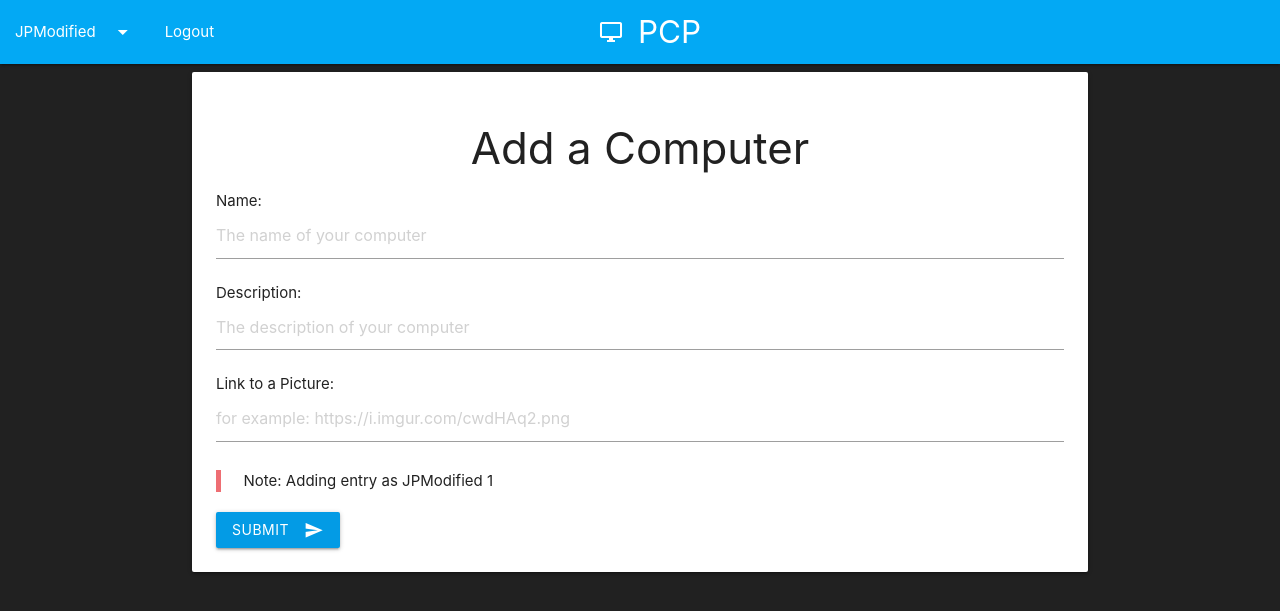
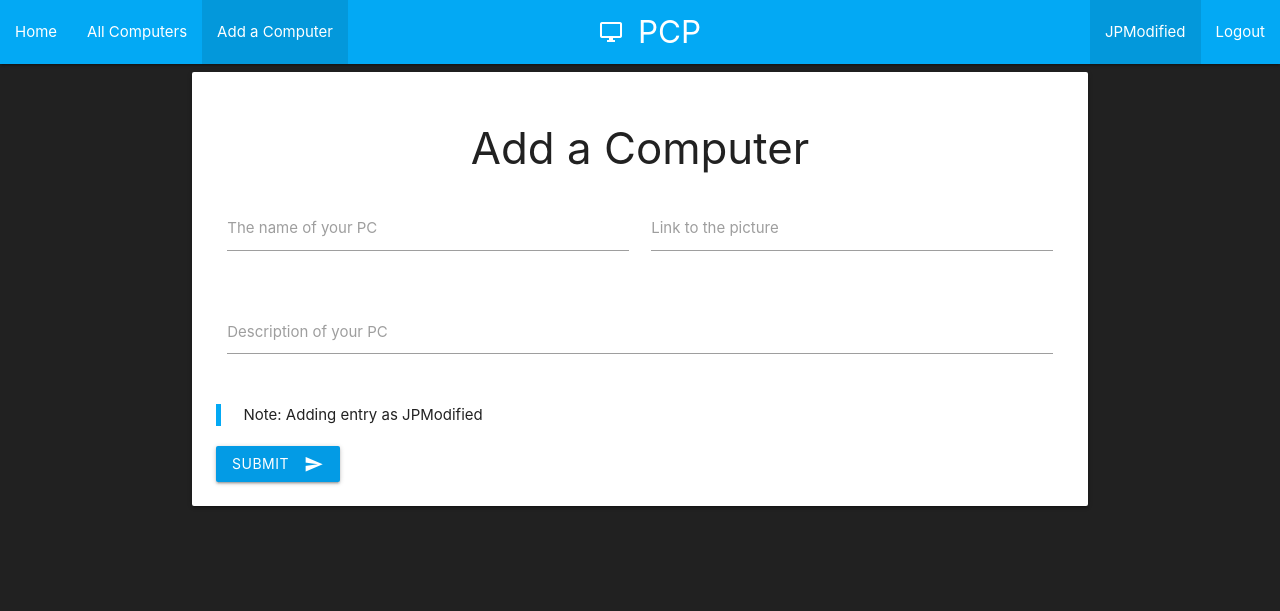
Before and after one commit to McKensy/PCPresent, a PHP site: page /addpc.php in a window 1280 px wide. Shown: the top 611 px of the page. Run offline with PHP 8.4, Linux system fonts and the light colour scheme; a user stored in the database is signed in; some libraries are stand-ins or nearby versions.

Commit message:
Day 2.5
Refined everything and made some bugfixes.

```diff
--- a/addpc.php
+++ b/addpc.php
@@ -3,12 +3,13 @@
     include './pdo.php';
     @$username = $_SESSION['username'];
     $userid = (int)$_SESSION["userid"];
+    $_SESSION['activenav'] = "addpc";
     if(!isset($_SESSION["userid"])) {
         $_SESSION['errormessage'] = "You need to Login or Register before adding a PC!";
         header("location: ./login.php");
     }
     if(isset($_POST["Submit"])) {
-        $insertpcsql = "INSERT INTO `computer` (`cid`, `name`, `description`, `picture`, `entrycreatorfk`) VALUES (?, ?, ?, ?, ?);";
+        $insertpcsql = "INSERT INTO `computer` (`cid`, `name`, `description`, `picture`, `entrycreatorfk`, `created`) VALUES (?, ?, ?, ?, ?, NOW());";
         $statement = $pdo->prepare($insertpcsql);
         $statement->execute(array(NULL, $_POST["pcname"], $_POST["pcdescription"], $_POST["pcpicture"], $userid));
         header("location: ./allpc.php");
@@ -24,16 +25,29 @@
     <body class="grey darken-4">
         <?php include './navbar.php'; ?>
         <div class="container">
-          <div class="card-panel">
+            <div class="card-panel">
             <h3 class="center">Add a Computer</h3>
-              <form action="./addpc.php" method="post">
-                  <p>Name:    <input type="text" name="pcname" class="validate" placeholder="The name of your computer" maxlength="64" required/> </p>
-                  <p>Description:    <input type="text" name="pcdescription" class="validate" placeholder="The description of your computer" maxlength="512" required/> </p>
-                  <p>Link to a Picture:    <input type="text" name="pcpicture" class="validate" placeholder="for example: https://i.imgur.com/cwdHAq2.png" maxlength="192" required/> </p>
-                  <blockquote> Note: Adding entry as <?php echo "$username $userid"?> </blockquote>
-                  <button class="btn waves-effect waves-light light-blue darken-1" type="Submit" name="Submit">Submit<i class="material-icons right">send</i></button>
-              </form>
-          </div>
+                <form action="./addpc.php" method="post">
+                <div class="row">
+                    <div class="input-field col s6">
+                        <input type="text" name="pcname" class="validate" id="pcname" maxlength="32" required/>
+                        <label for="pcname">The name of your PC</label>
+                    </div>
+                    <div class="input-field col s6">
+                        <input type="text" name="pcpicture" class="validate" id="pcpicture" maxlength="192" required/>
+                        <label for="pcpicture">Link to the picture</label>
+                    </div>
+                </div>
+                <div class="row">
+                    <div class="input-field col s12">
+                        <textarea name="pcdescription" id="pcdescription" class="validate materialize-textarea" maxlength="2048" required/></textarea>
+                        <label for="pcdescription">Description of your PC</label>
+                    </div>
+                </div>
+                <blockquote> Note: Adding entry as <?php echo "$username"?></blockquote>
+                <button class="btn waves-effect waves-light light-blue darken-1" type="Submit" name="Submit">Submit<i class="material-icons right">send</i></button>
+                </form>
+            </div>
         </div>
         <script src="https://cdnjs.cloudflare.com/ajax/libs/materialize/1.0.0-beta/js/materialize.min.js"></script>
     </body>
--- a/navbar.php
+++ b/navbar.php
@@ -1,16 +1,16 @@
 <!-- Dropdown Structure -->
-<ul id="dropdown-desktop" class="dropdown-content light-blue">
-  <li><a class="white-text" href="index.php">Home</a></li>
-  <li><a class="white-text" href="allpc.php">All Computers</a></li>
-  <li><a class="white-text" href="addpc.php">Add a Computer</a></li>
-</ul>
 <nav>
   <div class="nav-wrapper light-blue">
     <a href="./index.php" class="brand-logo center" style="margin-left:10px"><i class="material-icons">desktop_windows</i>PCP</a>
     <a href="#!" data-target="mobile-demo" class="sidenav-trigger"><i class="material-icons">menu</i></a>
     <ul class="left hide-on-med-and-down">
-      <li><a class="dropdown-trigger" href="#!" data-target="dropdown-desktop"><?php if(!isset($username)){echo "Guest";}else{echo $username;} ?> <i class="material-icons right">arrow_drop_down</i></a></li>
-      <li><?php if(!isset($username)){echo "<a class=\"white-text\" href=\"login.php\"> Login";}else{echo "<a class=\"white-text\"href=\"logout.php\">Logout</a>";}?></li>
+      <li <?php activatenav("home"); ?> ><a class="white-text" href="index.php">Home</a></li>
+      <li <?php activatenav("allpc"); ?> ><a class="white-text" href="allpc.php">All Computers</a></li>
+      <li <?php activatenav("addpc"); ?> ><a class="white-text" href="addpc.php">Add a Computer</a></li>
+    </ul>
+    <ul class="right hide-on-med-and-down">
+      <li class="active"><a class="white-text" href="#!" data-target="dropdown-desktop"><?php if(!isset($username)){echo "Guest";}else{echo $username;} ?> </a></li>
+      <li><?php if(!isset($username)){echo "<a class=\"white-text\" href=\"login.php\">Login</a>";}else{echo "<a class=\"white-text\"href=\"logout.php\">Logout</a>";}?></li>
     </ul>
   </div>
 </nav>
@@ -18,11 +18,21 @@
   <li><a class="white-text" href="index.php">Home</a></li>
   <li><a class="white-text" href="allpc.php">All Computers</a></li>
   <li><a class="white-text" href="addpc.php">Add a Computer</a></li>
+  <li><?php if(!isset($username)){echo "<a class=\"white-text\" href=\"login.php\">Login</a>";}else{echo "<a class=\"white-text\"href=\"logout.php\">Logout of $username</a>";}?></li>
 </ul>
+<style>
+  blockquote {
+      border-left: 5px solid #03a9f4;
+  }
+</style>
 <script type="text/javascript" src="https://code.jquery.com/jquery-2.1.1.min.js"></script>
 <script>
   $(document).ready(function(){
-    $(".dropdown-trigger").dropdown();
     $('.sidenav').sidenav();
   });
 </script>
+<?php
+  function activatenav($activated){
+    if ($_SESSION['activenav'] == $activated) { echo 'class="active"'; }
+  }
+?>
```
Also changed, not shown: allpc.php (+37 -6 lines), index.php (+6 -3 lines), login-success.php (added, +11 -0 lines), login.php (+2 -12 lines), pcp-script.sql (+10 -3 lines).
